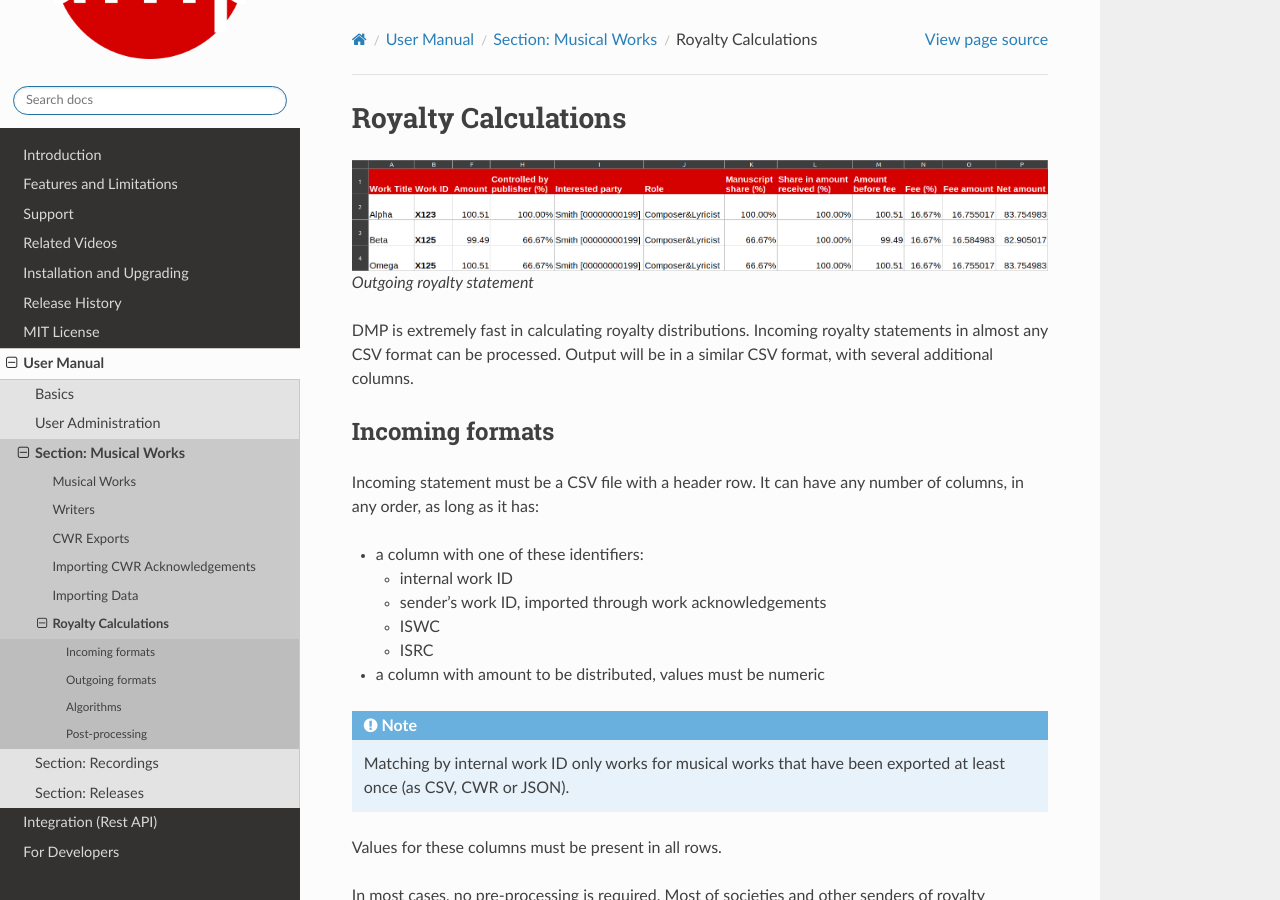
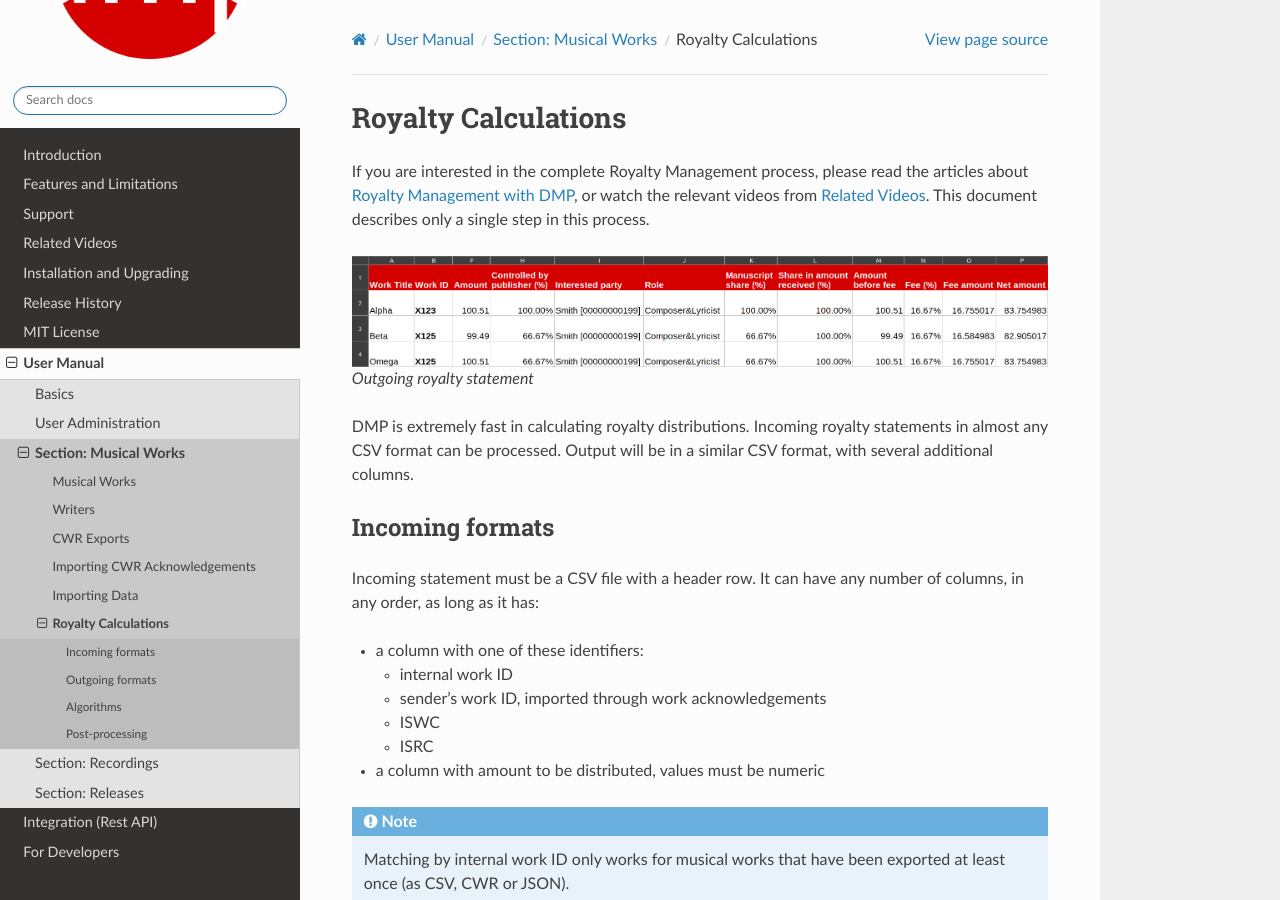
Before and after one commit to matijakolaric-com/django-music-publisher, a Sphinx documentation site: the page built from docs/manual_royaltycalculations.rst, in a window 1280 px wide and 900 px high. Built offline with Sphinx 7.4.7 and the Read the Docs theme 2.0.0, drawn with Linux system fonts in a browser that asks for light colours.

Commit message:
Improved introduction

```diff
--- a/docs/manual_royaltycalculations.rst
+++ b/docs/manual_royaltycalculations.rst
@@ -1,5 +1,11 @@
 Royalty Calculations
 ==============================
+
+If you are interested in the complete Royalty Management process,
+please read the articles about
+`Royalty Management with DMP <https://matijakolaric.com/articles/royalty-management/>`_,
+or watch the relevant videos from :doc:`videos`.
+This document describes only a single step in this process.
 
 .. figure:: /images/royaltystatement.png
    :width: 100%
--- a/docs/releases.rst
+++ b/docs/releases.rst
@@ -169,7 +169,6 @@ into two separate documents.
 
 
 
-
 Future open-source features
 ===========================
 
```
